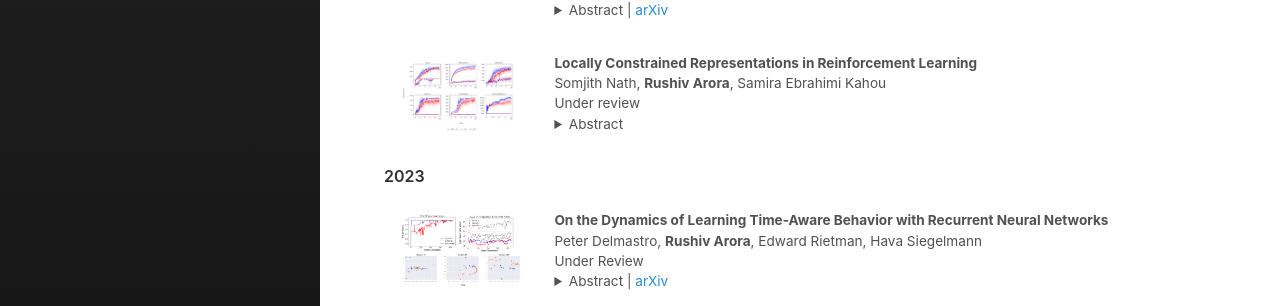
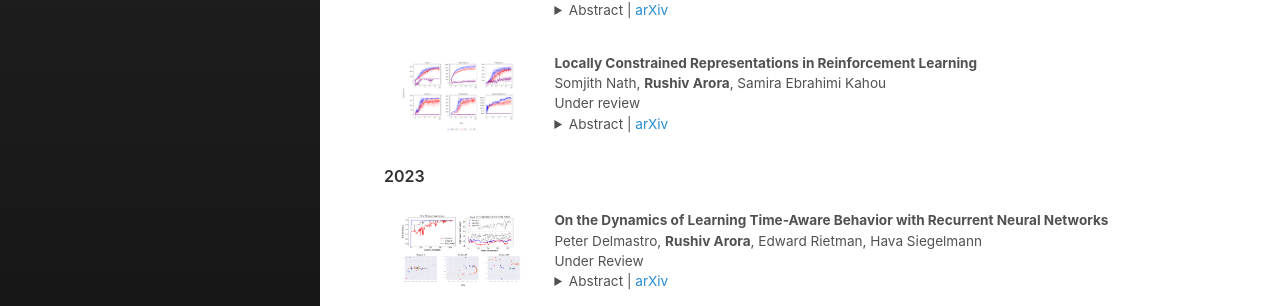
Before and after one commit to RushivArora/rushivarora.github.io, a Jekyll site: the page built from _pages/publications.md, in a window 1280 px wide. Shown: the part 1096-1402 px from the top of the page. Built offline with Jekyll 4.4.1, drawn with Linux system fonts in a browser that asks for light colours.

Commit message:
Added Link

```diff
--- a/_pages/publications.md
+++ b/_pages/publications.md
@@ -241,7 +241,7 @@ paper {
               Under review
               <br>
               <details>
-                <summary>Abstract  </summary>
+                <summary>Abstract | <a href="https://arxiv.org/abs/2209.09441">arXiv</a> </summary>
                   <p class="message">
                   The success of Reinforcement Learning (RL) heavily relies on the ability to learn robust representations from the observations of the environment. In most cases, the representations learned purely by the reinforcement learning loss can differ vastly across states depending on how the value functions change. However, the representations learned need not be very specific to the task at hand. Relying only on the Reinforcement Learning objective may yield representations that vary greatly across successive time steps. In addition, since the Reinforcement Learning loss has a changing target, the representations learned would depend on how good the current values/policies are. Thus, disentangling the representations from the main task would allow them to focus not only on the task-specific features but also the environment dynamics. To this end, we propose locally constrained representations, where an auxiliary loss forces the state representations to be predictable by the representations of the neighboring states. This encourages the representations to be driven not only by the value/policy learning but an additional loss that constrains the representations from over-fitting to the value loss. We evaluate the proposed method on several known benchmarks and observe strong performance. Especially in continuous control tasks, our experiments show a significant performance improvement.
                   <br><br>
```
